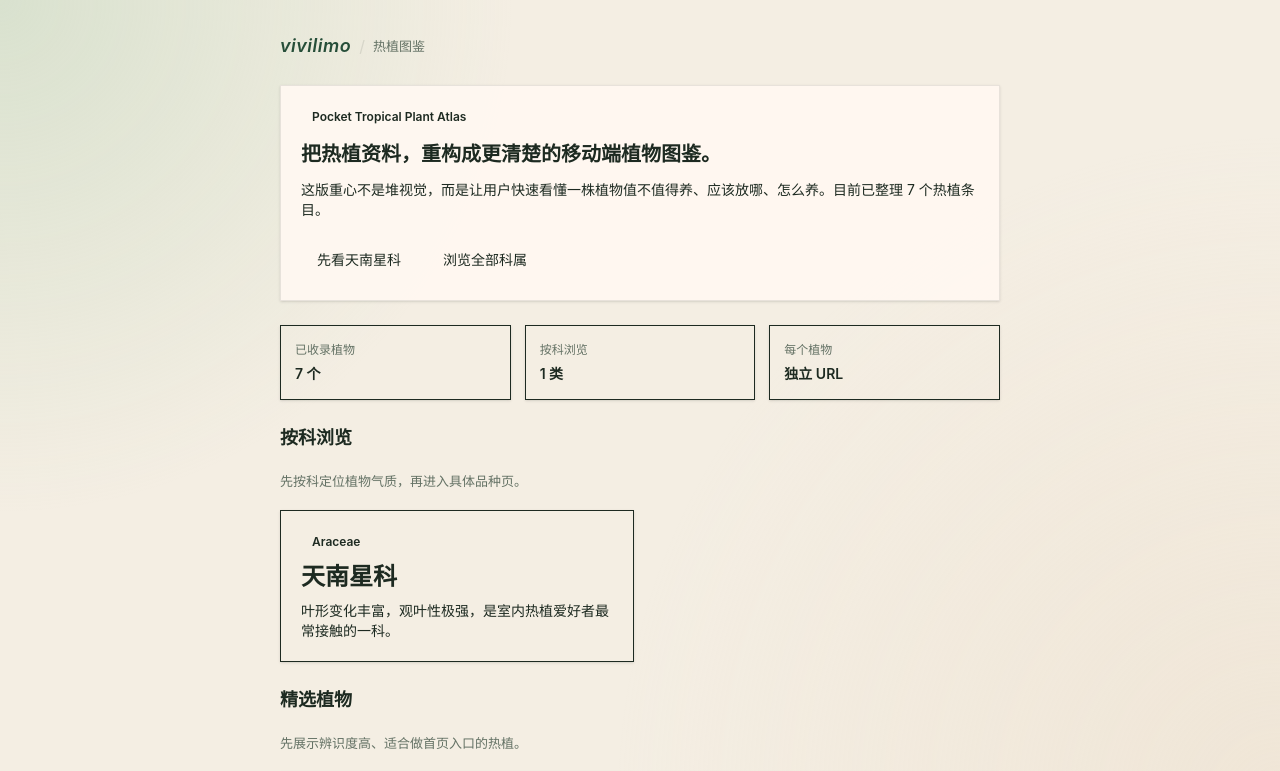
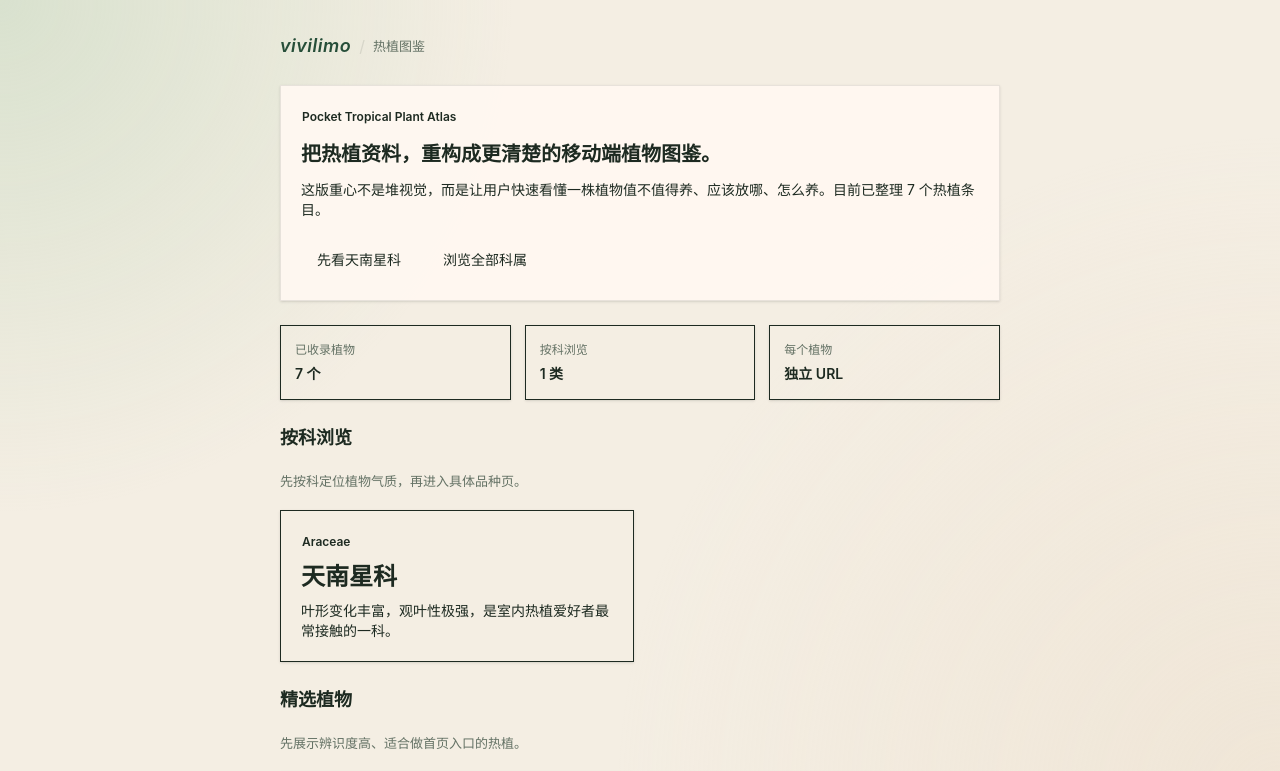
Before and after one commit to yosign/tropical-plants-site, a React (Vite) app: page / in a window 1280 px wide. Shown: the top 771 px of the page. Built offline with nearby package versions, Linux system fonts and the light colour scheme.

Commit message:
fix: remove badge left padding so badge text aligns with card title

```diff
--- a/src/components/ui/badge.jsx
+++ b/src/components/ui/badge.jsx
@@ -4,7 +4,7 @@ import { cva } from "class-variance-authority";
 import { cn } from "@/lib/utils"
 
 const badgeVariants = cva(
-  "inline-flex items-center border px-2.5 py-0.5 text-xs font-semibold transition-colors focus:outline-none focus:ring-2 focus:ring-ring focus:ring-offset-2",
+  "inline-flex items-center border pl-0 pr-2.5 py-0.5 text-xs font-semibold transition-colors focus:outline-none focus:ring-2 focus:ring-ring focus:ring-offset-2",
   {
     variants: {
       variant: {
```
